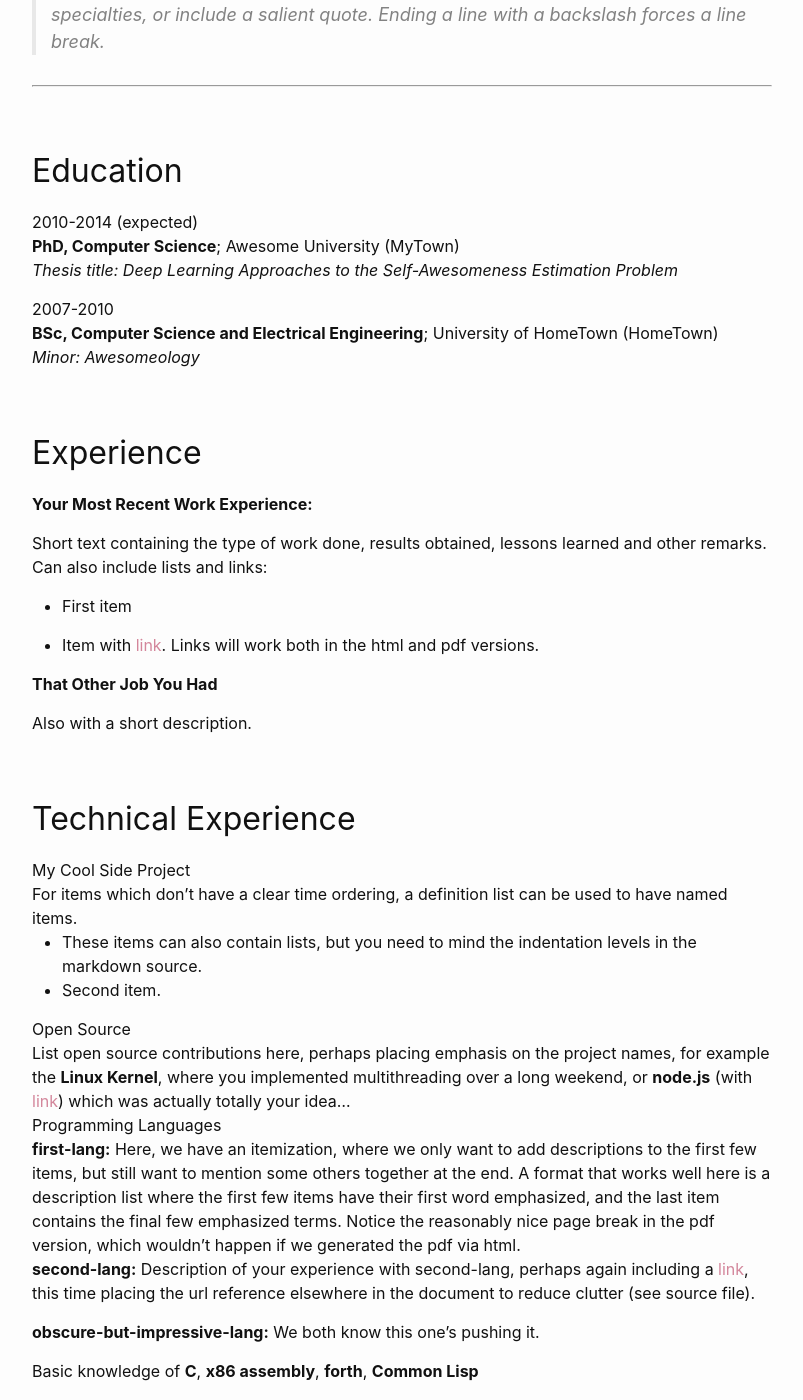
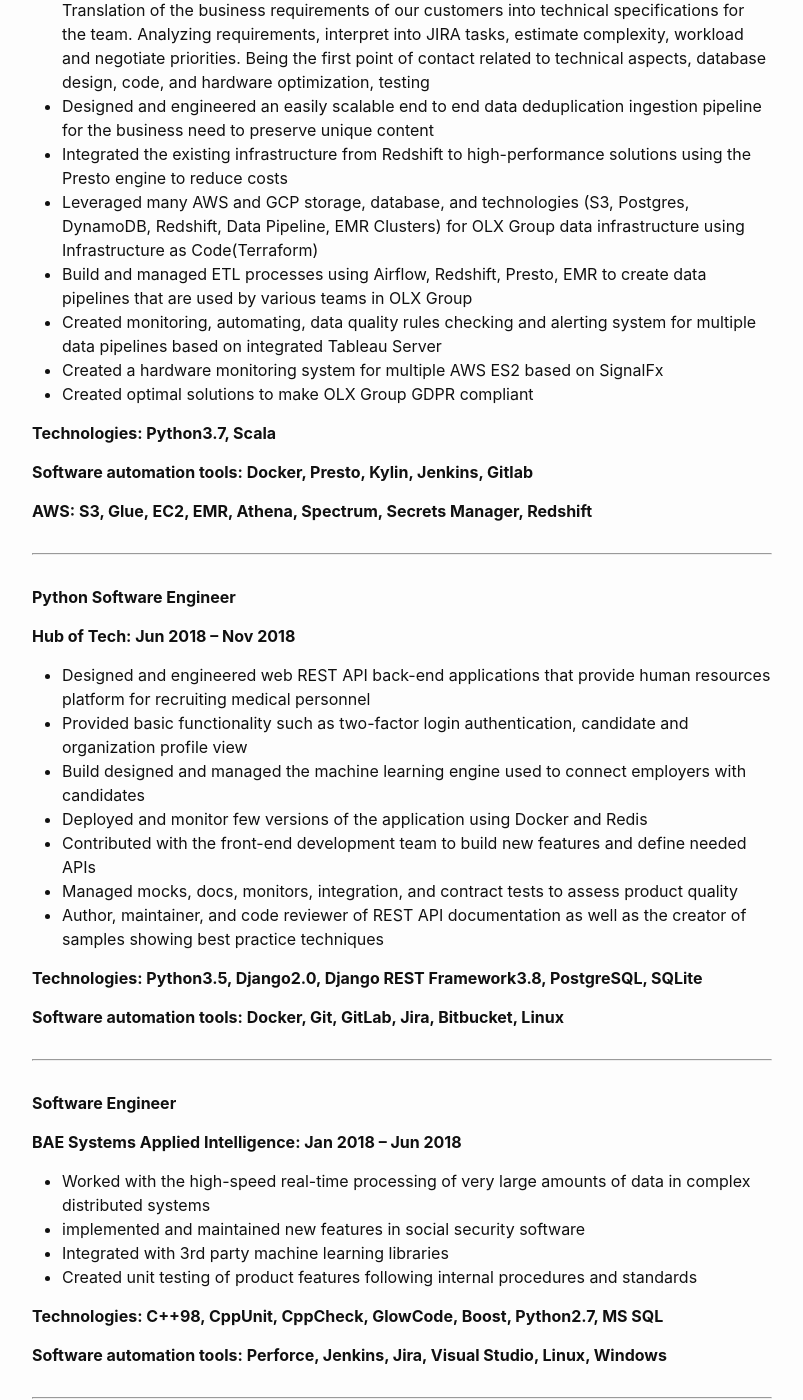
Before and after one commit to michal0janczyk/michaljanczyk.github.io, a Jekyll site: the page built from _pages/resume.markdown, in a window 1280 px wide and 1400 px high, scrolled down 337 px. Shown: the whole window, without its empty margins (238-1041 px from the left). Built offline with Jekyll 4.4.1, drawn with Linux system fonts in a browser that asks for light colours; our own code applies the rules of GitHub Pages for plain Markdown files; some of the changed text lies outside the part shown.

Commit message:
Update resume.markdown

```diff
--- a/_pages/resume.markdown
+++ b/_pages/resume.markdown
@@ -1,206 +1,104 @@
-Johnny Coder
-============
+---
+layout: page
+title:
+permalink: /resume/
+---
+
+**Experience**
+
+**Data Engineer**
+
+**OLX Group: Dec 2018 – Present**
+
+- Architected an end to end real-time streaming data lake which delivers data to important internal stakeholders, top management, and analytics team - size about 20TB processed data per month
+- Being the servant leader for an external team of 6 developers, providing data to our pipelines. Translation of the business requirements of our customers into technical specifications for the team. Analyzing requirements, interpret into JIRA tasks, estimate complexity, workload and negotiate priorities. Being the first point of contact related to technical aspects, database design, code, and hardware optimization, testing
+- Designed and engineered an easily scalable end to end data deduplication ingestion pipeline for the business need to preserve unique content
+- Integrated the existing infrastructure from Redshift to high-performance solutions using the Presto engine to reduce costs
+- Leveraged many AWS and GCP storage, database, and technologies (S3, Postgres, DynamoDB, Redshift, Data Pipeline, EMR Clusters) for OLX Group data infrastructure using Infrastructure as Code(Terraform)
+- Build and managed ETL processes using Airflow, Redshift, Presto, EMR to create data pipelines that are used by various teams in OLX Group
+- Created monitoring, automating, data quality rules checking and alerting system for multiple data pipelines based on integrated Tableau Server
+- Created a hardware monitoring system for multiple AWS ES2 based on SignalFx
+- Created optimal solutions to make OLX Group GDPR compliant
+
+**Technologies: Python3.7, Scala**
+
+**Software automation tools: Docker, Presto, Kylin, Jenkins, Gitlab**
+
+**AWS: S3, Glue, EC2, EMR, Athena, Spectrum, Secrets Manager, Redshift**
 
 ----
 
->  In this style, the resume starts with a blockquote, where
->  you can briefly list your specialties, or include a salient
->  quote. Ending a line with a backslash forces a line break.
+**Python Software Engineer**
 
-----
+**Hub of Tech: Jun 2018 – Nov 2018**
 
-Education
----------
+- Designed and engineered web REST API back-end applications that provide human resources platform for recruiting medical personnel
+- Provided basic functionality such as two-factor login authentication, candidate and organization profile view
+- Build designed and managed the machine learning engine used to connect employers with candidates
+- Deployed and monitor few versions of the application using Docker and Redis
+- Contributed with the front-end development team to build new features and define needed APIs
+- Managed mocks, docs, monitors, integration, and contract tests to assess product quality
+- Author, maintainer, and code reviewer of REST API documentation as well as the creator of samples showing best practice techniques
 
-2010-2014 (expected)
-:   **PhD, Computer Science**; Awesome University (MyTown)
+**Technologies: Python3.5, Django2.0, Django REST Framework3.8, PostgreSQL, SQLite**
 
-    *Thesis title: Deep Learning Approaches to the Self-Awesomeness
-     Estimation Problem*
+**Software automation tools: Docker, Git, GitLab, Jira, Bitbucket, Linux**
 
-2007-2010
-:   **BSc, Computer Science and Electrical Engineering**; University of
-    HomeTown (HomeTown)
+-----
 
-    *Minor: Awesomeology*
+**Software Engineer**
 
-Experience
-----------
+**BAE Systems Applied Intelligence: Jan 2018 – Jun 2018**
 
-**Your Most Recent Work Experience:**
+- Worked with the high-speed real-time processing of very large amounts of data in complex distributed systems
+- implemented and maintained new features in social security software
+- Integrated with 3rd party machine learning libraries
+- Created unit testing of product features following internal procedures and standards
 
-Short text containing the type of work done, results obtained,
-lessons learned and other remarks. Can also include lists and
-links:
+**Technologies: C++98, CppUnit, CppCheck, GlowCode, Boost, Python2.7, MS SQL**
 
-* First item
+**Software automation tools: Perforce, Jenkins, Jira, Visual Studio, Linux, Windows**
 
-* Item with [link](http://www.example.com). Links will work both in
-  the html and pdf versions.
+------
 
-**That Other Job You Had**
+**C++ Junior Software Developer**
 
-Also with a short description.
+**Ericsson: Jun 2016 – Nov 2017**
 
-Technical Experience
---------------------
+- Worked with 5G system features and functions, including requirements, test cases, algorithms, use cases, parameter settings, and addressing any interactions with legacy features and functionality used by eNodeB modules
+- Resolved issues related to site engineering, configuration, eNodeB, and network/product faults software
+- Created technical documentation that contributed to advances in LTE and 5G Standards
 
-My Cool Side Project
-:   For items which don't have a clear time ordering, a definition
-    list can be used to have named items.
+**Technologies: C++11, CppUnit, Erlang, Python3.5, Java, Google Protocol Buffer**
 
-    * These items can also contain lists, but you need to mind the
-      indentation levels in the markdown source.
-    * Second item.
+**Software automation tools: Linux, Git, Gerrit, Jenkins, Jira**
 
-Open Source
-:   List open source contributions here, perhaps placing emphasis on
-    the project names, for example the **Linux Kernel**, where you
-    implemented multithreading over a long weekend, or **node.js**
-    (with [link](http://nodejs.org)) which was actually totally
-    your idea...
+------
 
-Programming Languages
-:   **first-lang:** Here, we have an itemization, where we only want
-    to add descriptions to the first few items, but still want to
-    mention some others together at the end. A format that works well
-    here is a description list where the first few items have their
-    first word emphasized, and the last item contains the final few
-    emphasized terms. Notice the reasonably nice page break in the pdf
-    version, which wouldn't happen if we generated the pdf via html.
+**Education**
 
-:   **second-lang:** Description of your experience with second-lang,
-    perhaps again including a [link] [ref], this time placing the url
-    reference elsewhere in the document to reduce clutter (see source
-    file).
+**Master of Science in Computer Science**
+Lodz University of Technology(Feb 2018)
 
-:   **obscure-but-impressive-lang:** We both know this one's pushing
-    it.
+- Diploma thesis - Information diffusion modeling in online social networks based on data mining and fuzzy logic methods
 
-:   Basic knowledge of **C**, **x86 assembly**, **forth**, **Common Lisp**
+**Bachelor of Science in Computer Science**
+Lodz University of Technology(Feb 2016)
 
-[ref]: https://github.com/githubuser/superlongprojectname
+- Diploma thesis - Synthesis of poly (2-(dimethylamino) ethyl methacrylate) from the surface of the silica particles
 
-Extra Section, Call it Whatever You Want
-----------------------------------------
+------
 
-* Human Languages:
+**Certifications**
 
-     * English (native speaker)
-     * ???
-     * This is what a nested list looks like.
+**Udacity**
 
-* Random tidbit
+- Artificial Intelligence
+- Data Structures and Algorithms
+- Product Manager
+- Data Architect (In Progress)
 
-* Other sort of impressive-sounding thing you did
+**Coursera**
 
-----
-
-> <email@example.com> • +00 (0)00 000 0000 • XX years old\
-> address - Mytown, Mycountry
-
-
-<!-- # ---
-# layout: page
-# title: resume
-# permalink: /resume/
-# ---
-
-# **Experience**
-
-# **Data Engineer**
-
-# **OLX Group: Dec 2018 – Present**
-
-# - Architected an end to end real-time streaming data lake which delivers data to important internal stakeholders, top management, and analytics team - size about 20TB processed data per month
-# - Being the servant leader for an external team of 6 developers, providing data to our pipelines. Translation of the business requirements of our customers into technical specifications for the team. Analyzing requirements, interpret into JIRA tasks, estimate complexity, workload and negotiate priorities. Being the first point of contact related to technical aspects, database design, code, and hardware optimization, testing
-# - Designed and engineered an easily scalable end to end data deduplication ingestion pipeline for the business need to preserve unique content
-# - Integrated the existing infrastructure from Redshift to high-performance solutions using the Presto engine to reduce costs
-# - Leveraged many AWS and GCP storage, database, and technologies (S3, Postgres, DynamoDB, Redshift, Data Pipeline, EMR Clusters) for OLX Group data infrastructure using Infrastructure as Code(Terraform)
-# - Build and managed ETL processes using Airflow, Redshift, Presto, EMR to create data pipelines that are used by various teams in OLX Group
-# - Created monitoring, automating, data quality rules checking and alerting system for multiple data pipelines based on integrated Tableau Server
-# - Created a hardware monitoring system for multiple AWS ES2 based on SignalFx
-# - Created optimal solutions to make OLX Group GDPR compliant
-
-# **Technologies: Python3.7, Scala**
-
-# **Software automation tools: Docker, Presto, Kylin, Jenkins, Gitlab**
-
-# **AWS: S3, Glue, EC2, EMR, Athena, Spectrum, Secrets Manager, Redshift**
-
-# ---
-
-# **Python Software Engineer**
-
-# **Hub of Tech: Jun 2018 – Nov 2018**
-
-# - Designed and engineered web REST API back-end applications that provide human resources platform for recruiting medical personnel
-# - Provided basic functionality such as two-factor login authentication, candidate and organization profile view
-# - Build designed and managed the machine learning engine used to connect employers with candidates
-# - Deployed and monitor few versions of the application using Docker and Redis
-# - Contributed with the front-end development team to build new features and define needed APIs
-# - Managed mocks, docs, monitors, integration, and contract tests to assess product quality
-# - Author, maintainer, and code reviewer of REST API documentation as well as the creator of samples showing best practice techniques
-
-# **Technologies: Python3.5, Django2.0, Django REST Framework3.8, PostgreSQL, SQLite**
-
-# **Software automation tools: Docker, Git, GitLab, Jira, Bitbucket, Linux**
-
-# ---
-
-# **Software Engineer**
-
-# **BAE Systems Applied Intelligence: Jan 2018 – Jun 2018**
-
-# - Worked with the high-speed real-time processing of very large amounts of data in complex distributed systems
-# - implemented and maintained new features in social security software
-# - Integrated with 3rd party machine learning libraries
-# - Created unit testing of product features following internal procedures and standards
-
-# **Technologies: C++98, CppUnit, CppCheck, GlowCode, Boost, Python2.7, MS SQL**
-
-# **Software automation tools: Perforce, Jenkins, Jira, Visual Studio, Linux, Windows**
-
-# ---
-
-# **C++ Junior Software Developer**
-
-# **Ericsson: Jun 2016 – Nov 2017**
-
-# - Worked with 5G system features and functions, including requirements, test cases, algorithms, use cases, parameter settings, and addressing any interactions with legacy features and functionality used by eNodeB modules
-# - Resolved issues related to site engineering, configuration, eNodeB, and network/product faults software
-# - Created technical documentation that contributed to advances in LTE and 5G Standards
-
-# **Technologies: C++11, CppUnit, Erlang, Python3.5, Java, Google Protocol Buffer**
-
-# **Software automation tools: Linux, Git, Gerrit, Jenkins, Jira**
-
-# ---
-
-# **Education**
-
-# **Master of Science in Computer Science**
-# Lodz University of Technology(Feb 2018)
-
-# - Diploma thesis - Information diffusion modeling in online social networks based on data mining and fuzzy logic methods
-
-# **Bachelor of Science in Computer Science**
-# Lodz University of Technology(Feb 2016)
-
-# - Diploma thesis - Synthesis of poly (2-(dimethylamino) ethyl methacrylate) from the surface of the silica particles
-
-# ---
-
-# **Certifications**
-
-# **Udacity**
-
-# - Artificial Intelligence
-# - Data Structures and Algorithms
-# - Product Manager
-# - Data Architect (In Progress)
-
-# **Coursera**
-
-# - Machine Learning
-# - Algorithms-Part I (In Progress) -->
+- Machine Learning
+- Algorithms-Part I (In Progress)
```
